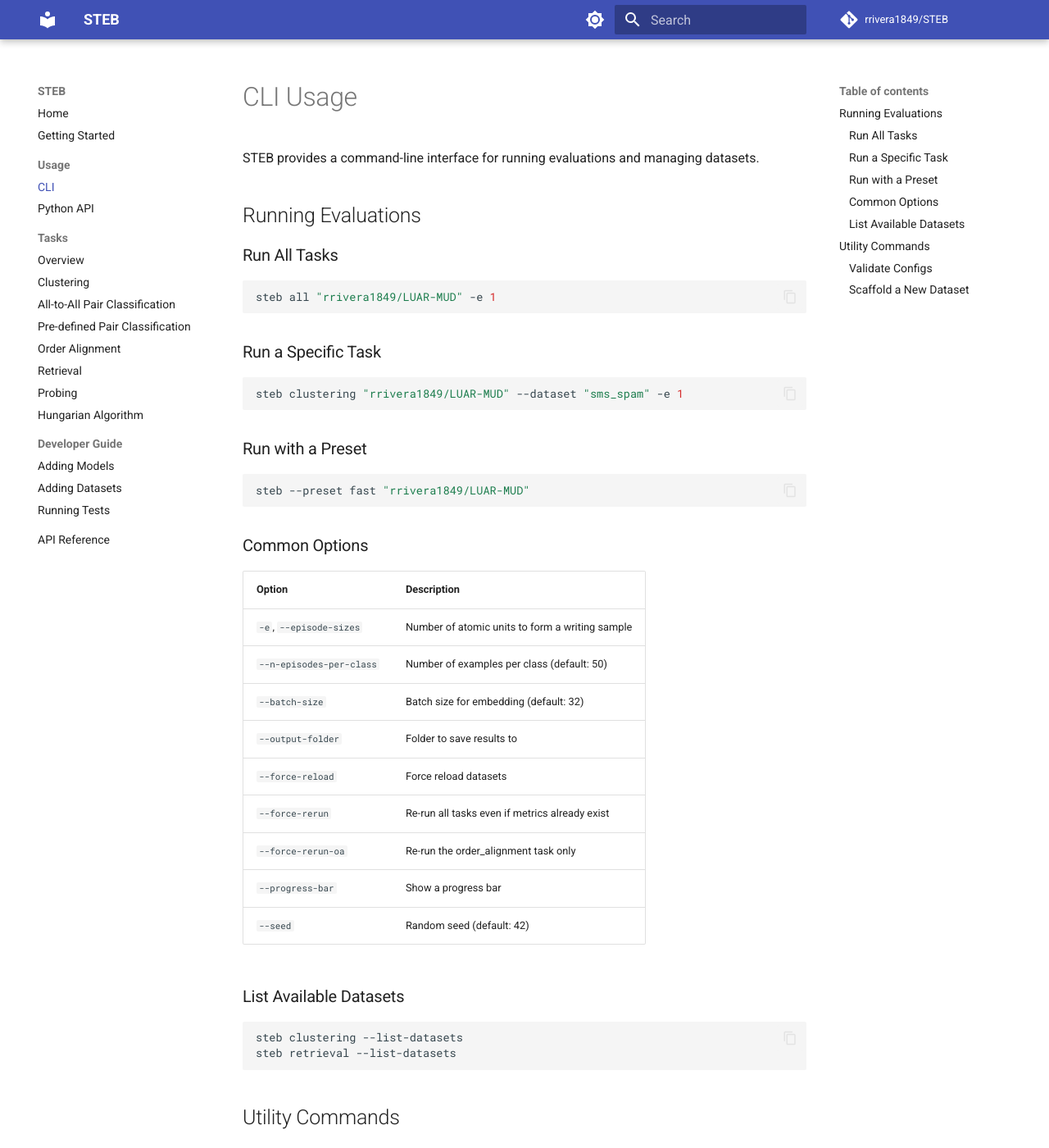
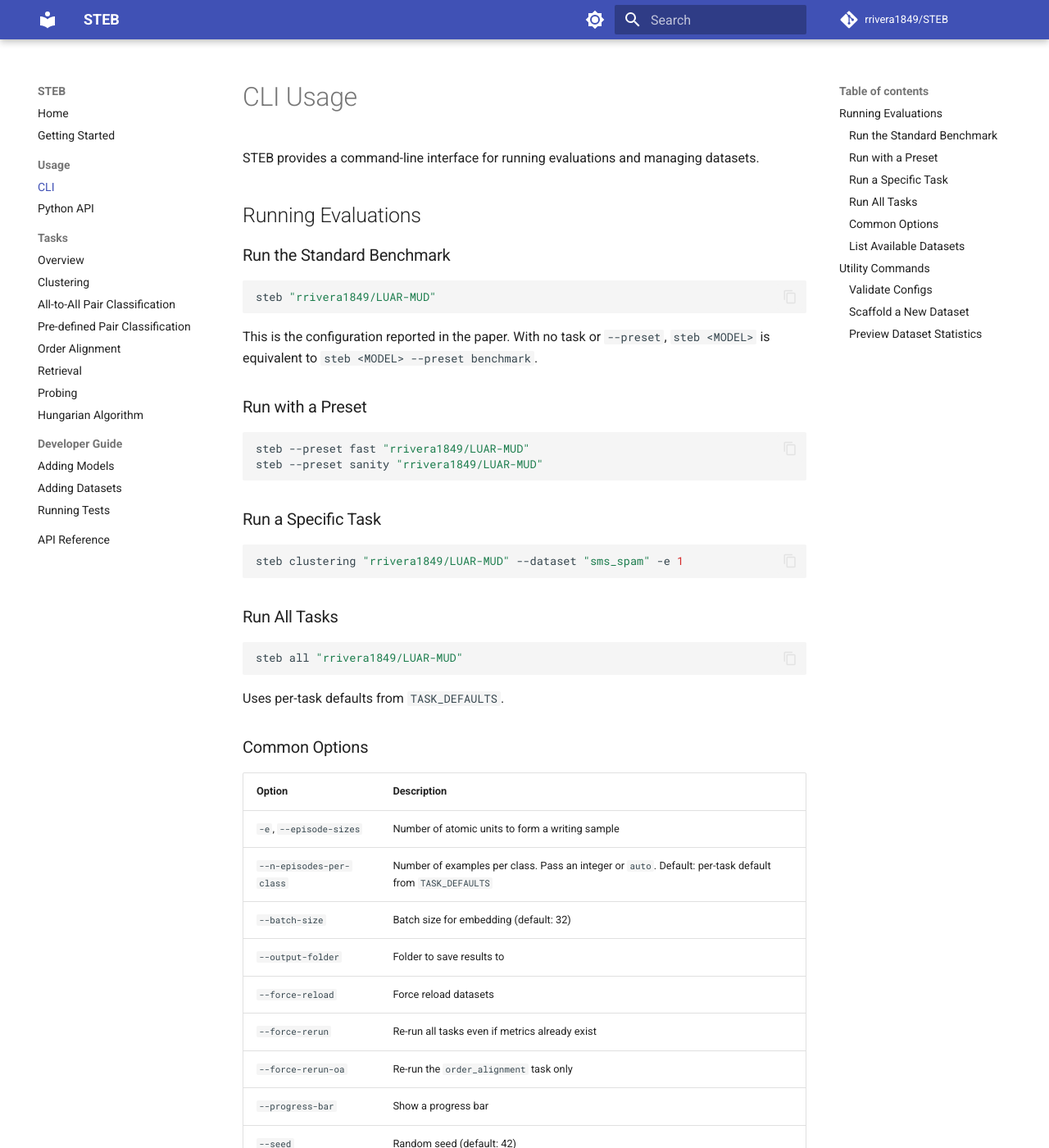
Before and after one commit to rrivera1849/STEB, an MkDocs documentation site: the page built from docs/usage/cli.md, in a window 1280 px wide and 1400 px high. Shown: the whole window at 82% size. Built offline with MkDocs 1.6.1 and Material for MkDocs 9.7.7, drawn with Linux system fonts in a browser that asks for light colours; comment, search, counter and statistics services are not loaded; some of the changed text lies outside the part shown.

Commit message:
Make benchmark preset the default CLI mode and refresh docs
`steb <MODEL>` now runs the standard benchmark preset (the configuration
reported in the paper), matching what the paper describes. The explicit
`steb <MODEL> --preset benchmark` form still works, as do all task
subcommands (`steb clustering ...`) and utility commands (`validate`,
`new-dataset`, `preview`).

Documentation updated across the README and docs site to lead with the
new shorthand and to reflect the current state of the codebase
(supported model types, available CLI flags, per-task default for
`n_episodes_per_class`, and the `preview` utility).

````diff
--- a/docs/usage/cli.md
+++ b/docs/usage/cli.md
@@ -4,10 +4,19 @@ STEB provides a command-line interface for running evaluations and managing data
 
 ## Running Evaluations
 
-### Run All Tasks
+### Run the Standard Benchmark
 
 ```bash
-steb all "rrivera1849/LUAR-MUD" -e 1
+steb "rrivera1849/LUAR-MUD"
+```
+
+This is the configuration reported in the paper. With no task or `--preset`, `steb <MODEL>` is equivalent to `steb <MODEL> --preset benchmark`.
+
+### Run with a Preset
+
+```bash
+steb --preset fast "rrivera1849/LUAR-MUD"
+steb --preset sanity "rrivera1849/LUAR-MUD"
 ```
 
 ### Run a Specific Task
@@ -16,25 +25,29 @@ steb all "rrivera1849/LUAR-MUD" -e 1
 steb clustering "rrivera1849/LUAR-MUD" --dataset "sms_spam" -e 1
 ```
 
-### Run with a Preset
+### Run All Tasks
 
 ```bash
-steb --preset fast "rrivera1849/LUAR-MUD"
+steb all "rrivera1849/LUAR-MUD"
 ```
+
+Uses per-task defaults from `TASK_DEFAULTS`.
 
 ### Common Options
 
 | Option | Description |
 |---|---|
 | `-e`, `--episode-sizes` | Number of atomic units to form a writing sample |
-| `--n-episodes-per-class` | Number of examples per class (default: 50) |
+| `--n-episodes-per-class` | Number of examples per class. Pass an integer or `auto`. Default: per-task default from `TASK_DEFAULTS` |
 | `--batch-size` | Batch size for embedding (default: 32) |
 | `--output-folder` | Folder to save results to |
 | `--force-reload` | Force reload datasets |
 | `--force-rerun` | Re-run all tasks even if metrics already exist |
-| `--force-rerun-oa` | Re-run the order_alignment task only |
+| `--force-rerun-oa` | Re-run the `order_alignment` task only |
 | `--progress-bar` | Show a progress bar |
 | `--seed` | Random seed (default: 42) |
+| `--truncate` | Truncate each text to the token cap instead of chunking and mean-pooling |
+| `--max-tokens` | Per-text token cap. Capped at the model's native max. Default: model max |
 
 ### List Available Datasets
 
@@ -64,3 +77,20 @@ steb new-dataset my_dataset --type custom
 ```
 
 See [Adding Datasets](../developer/adding-datasets.md) for the full workflow.
+
+### Preview Dataset Statistics
+
+Inspect class counts, resolved `n_episodes_per_class`, and any dropped classes for an upcoming benchmark run, without loading a model:
+
+```bash
+# Preview the full benchmark preset
+steb preview --preset benchmark
+
+# Preview a single task across all supported datasets
+steb preview --task clustering
+
+# Preview a single dataset
+steb preview --dataset corpus-of-diverse-styles
+```
+
+By default the report is written to `preview.txt`; override with `-o`.
````
Also changed, not shown: README.md (+14 -8 lines), docs/api-reference.md (+2 -0 lines), docs/developer/adding-models.md (+5 -2 lines), docs/index.md (+2 -2 lines), docs/usage/python-api.md (+10 -2 lines), 1 other file.
